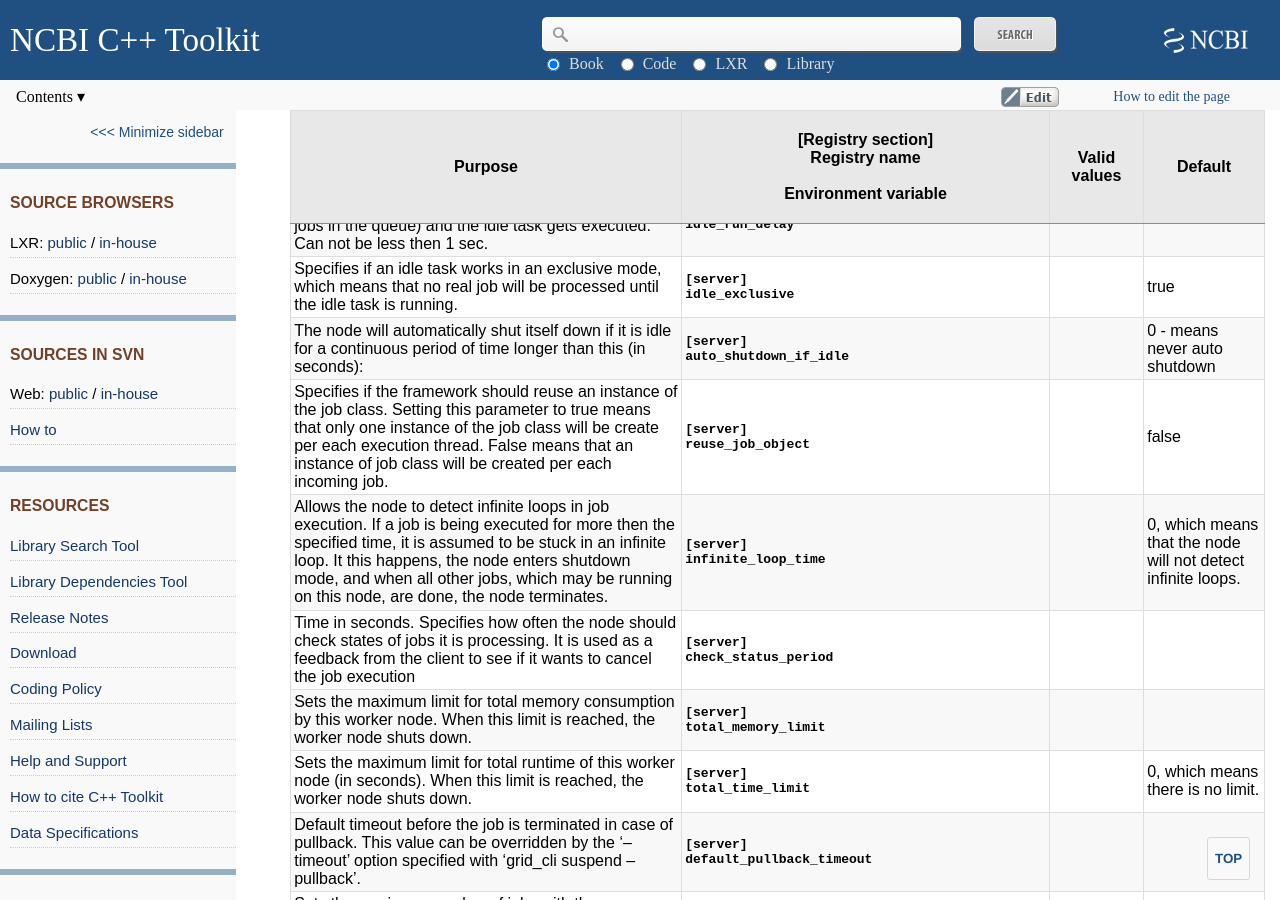
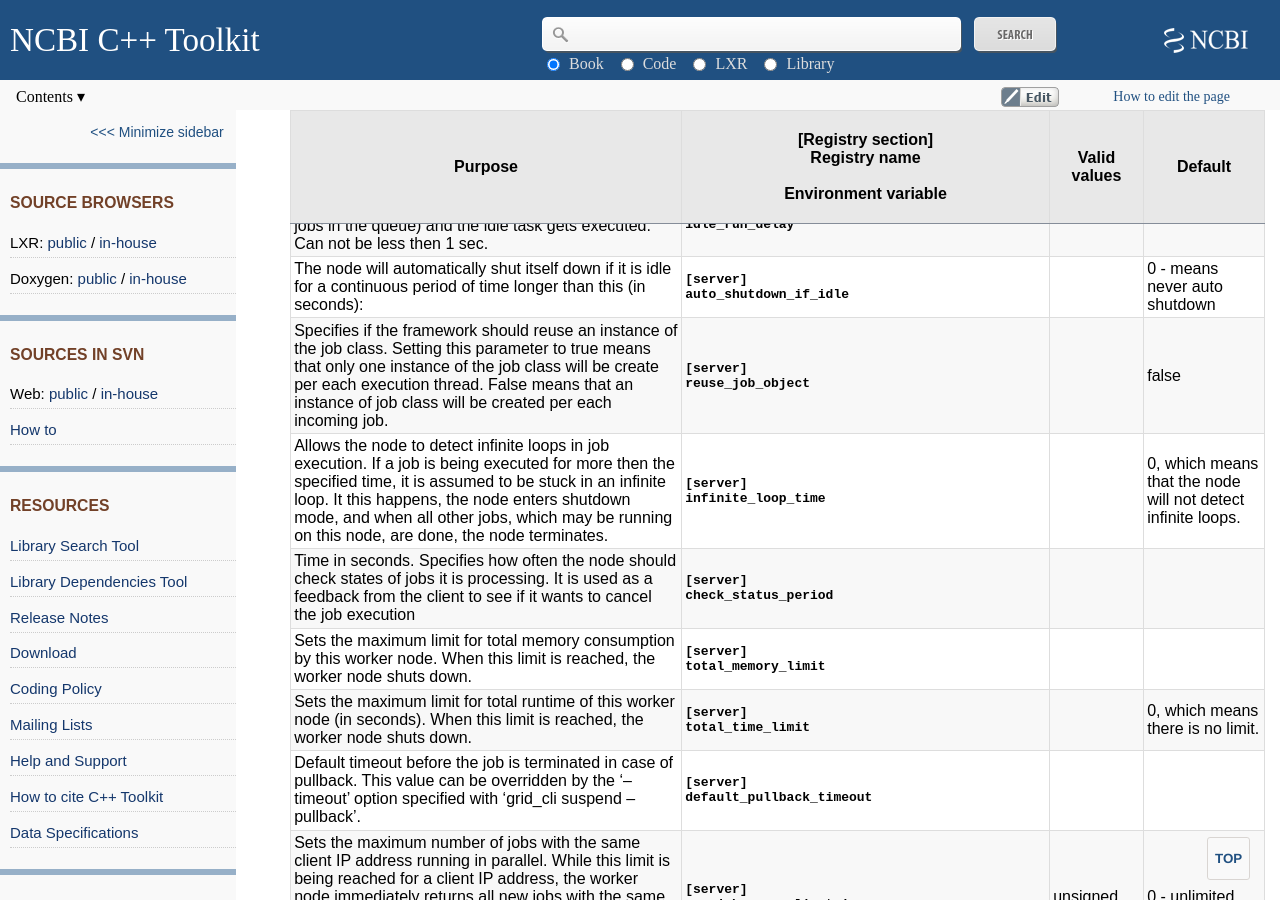
Before and after one commit to ncbi/cxx-toolkit, a Jekyll site: the page built from pages/ch_libconfig.md, in a window 1280 px wide and 900 px high, scrolled down 49905 px. Built offline with Jekyll 4.4.1, drawn with Linux system fonts in a browser that asks for light colours.

Commit message:
Removed a no-op parameter. JIRA CXX-12144
* [server] idle_exclusive has been a no-op for 14 years (since CXX-48/r113033).

```diff
--- a/pages/ch_libconfig.md
+++ b/pages/ch_libconfig.md
@@ -1127,7 +1127,6 @@
 | The list of worker nodes which this node will check before attempting to retrieve a job from the NetSchedule queue. If at least one of these worker nodes has an ideal thread, this node will not connect to the queue for a job. This node and all nodes from the given list must be connected to the same NetSchedule service, the same queue and must run the same job.  If the list is empty (defult) then this node is a master.  | **`[server]`**<br/>**`master_nodes `** | | empty - this node is a master. |
 | List of network hosts which are allowed admin access to the worker node if this worker node is controled by grid_node_watcher.sh don't forget to to add "localhost" to this list.  | **`[server]`**<br/>**`admin_hosts `** | | |
 | Time delay (in seconds) between the node enters an idle mode (all jobs are done and there are no new jobs in the queue) and the idle task gets executed.  Can not be less then 1 sec.  | **`[server]`**<br/>**`idle_run_delay `** | | 30 |
-| Specifies if an idle task works in an exclusive mode, which means that no real job will be processed until the idle task is running.  | **`[server]`**<br/>**`idle_exclusive `** | | true |
 | The node will automatically shut itself down if it is idle for a continuous period of time longer than this (in seconds): | **`[server]`**<br/>**`auto_shutdown_if_idle `** | | 0 - means never auto shutdown |
 | Specifies if the framework should reuse an instance of the job class.  Setting this parameter to true means that only one instance of the job class will be create per each execution thread. False means that an instance of job class will be created per each incoming job.  | **`[server]`**<br/>**`reuse_job_object `** | | false |
 | Allows the node to detect infinite loops in job execution. If a job is being executed for more then the specified time, it is assumed to be stuck in an infinite loop.  It this happens, the node enters shutdown mode, and when all other jobs, which may be running on this node, are done, the node terminates.  | **`[server]`**<br/>**`infinite_loop_time`** | | 0, which means that the node will not detect infinite loops. |
```
